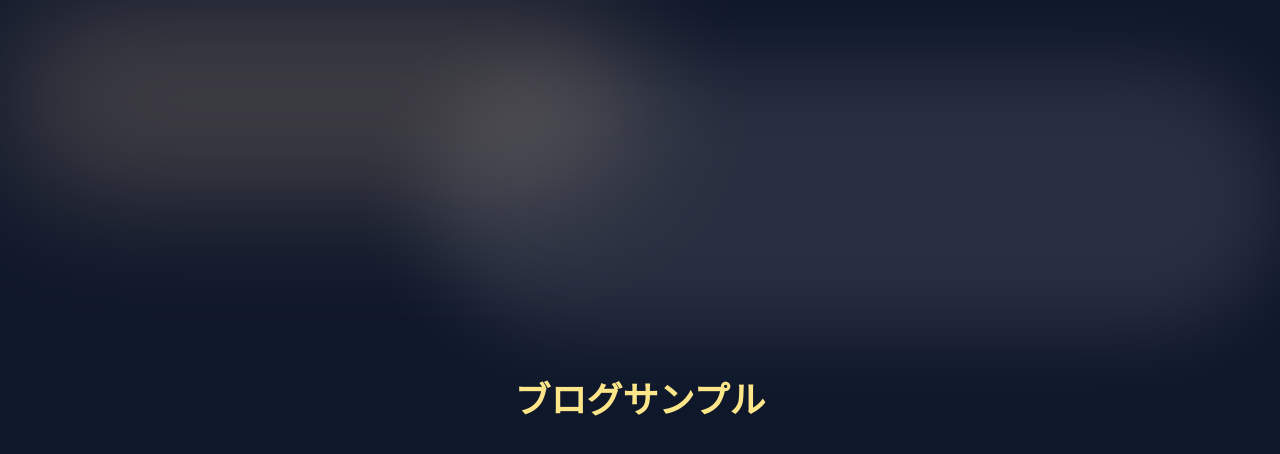
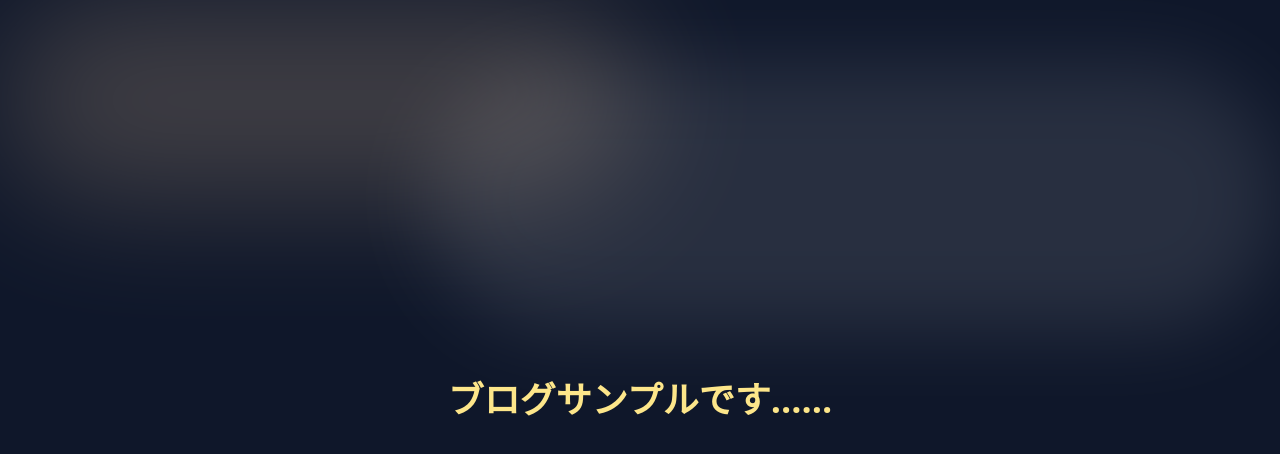
Before and after one commit to naonao2323/blog, a React (Create React App) app: page / in a window 1280 px wide. Shown: the top 454 px of the page. Built offline with nearby package versions, Linux system fonts and the light colour scheme.

Commit message:
test (#2)

```diff
--- a/src/App.tsx
+++ b/src/App.tsx
@@ -7,7 +7,7 @@ function App() {
     <div className="absolute inset-0 bg-white opacity-10 rounded-full blur-2xl w-2/3 h-1/3 top-16 left-1/3"></div>
     <div className="absolute inset-0 bg-orange-200 opacity-20 rounded-full blur-3xl w-1/2 h-1/4 bottom-20 right-1/4"></div>
     <div className="relative text-white flex items-center justify-center min-h-screen">
-      <h1 className="text-4xl font-bold text-amber-200">ブログサンプル</h1>
+      <h1 className="text-4xl font-bold text-amber-200">ブログサンプルです......</h1>
     </div>
 </div>
 
```
